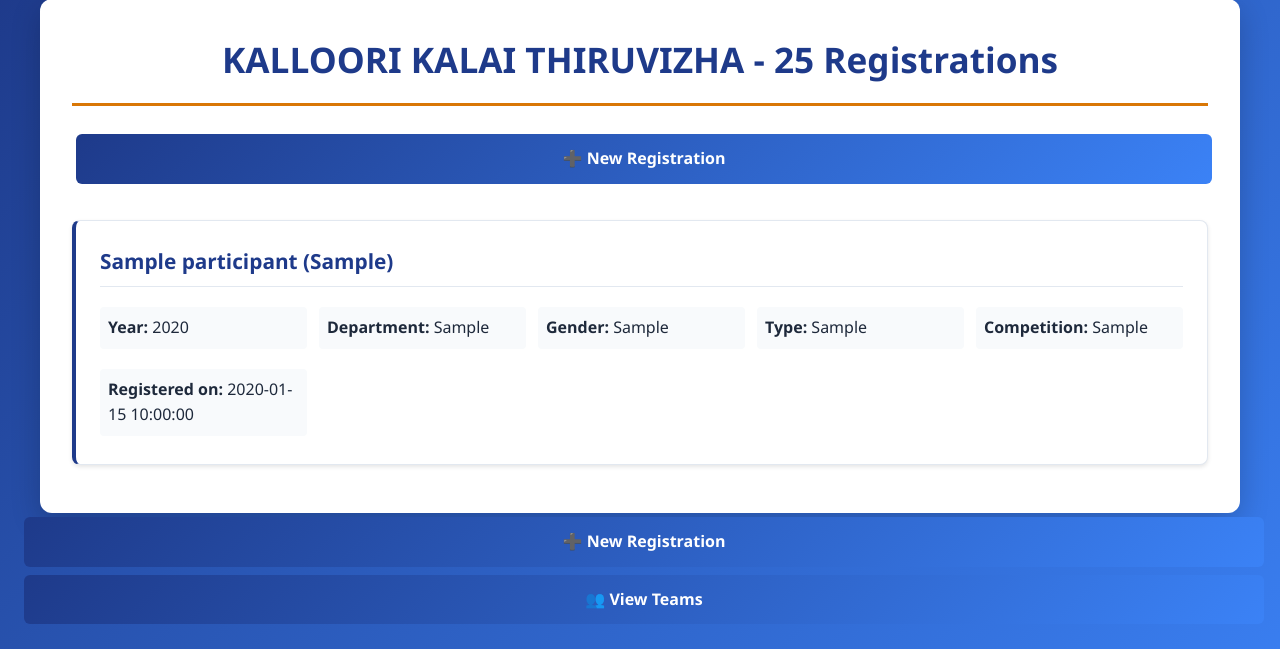
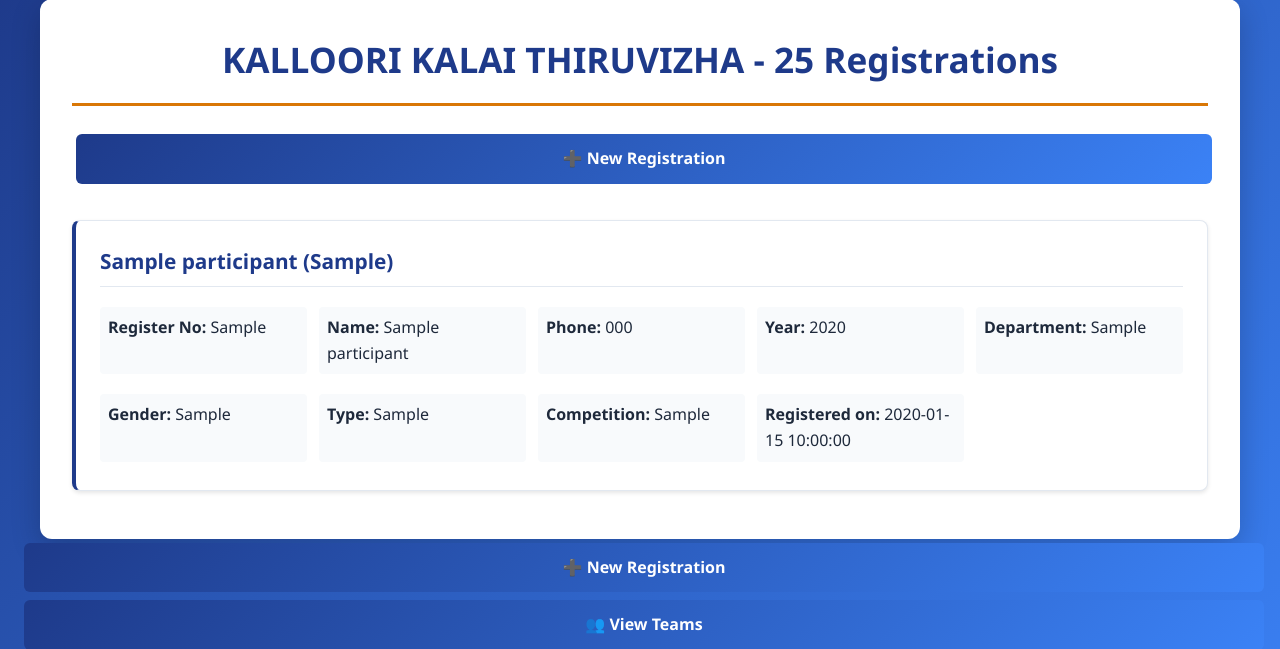
Before and after one commit to mukesh-offll-dev/kalai-thiruvizha, a Flask app: page /view-registrations in a window 1280 px wide. Shown: the part 21-670 px from the top of the page. Run offline with Flask 3, Linux system fonts and the light colour scheme; tables that the repository leaves empty or names only in its code hold one stand-in row (values such as "Sample post"); data that the repository does not hold is empty.

Commit message:
Update view_registrations.html

```diff
--- a/templates/view_registrations.html
+++ b/templates/view_registrations.html
@@ -19,6 +19,9 @@
             <div class="registration-card">
                 <h3>{{ participant.name }} ({{ participant.register_no }})</h3>
                 <div class="details">
+                    <p><strong>Register No:</strong> {{ participant.register_no }}</p>
+                    <p><strong>Name:</strong> {{ participant.name }}</p>
+                    <p><strong>Phone:</strong> {{ participant.phone_number }}</p>  <!-- Added -->
                     <p><strong>Year:</strong> {{ participant.year }}</p>
                     <p><strong>Department:</strong> {{ participant.department }}</p>
                     <p><strong>Gender:</strong> {{ participant.gender }}</p>
@@ -30,6 +33,7 @@
                     {% endif %}
                     <p><strong>Registered on:</strong> {{ participant.registration_date }}</p>
                 </div>
+
             </div>
             {% endfor %}
 
```
